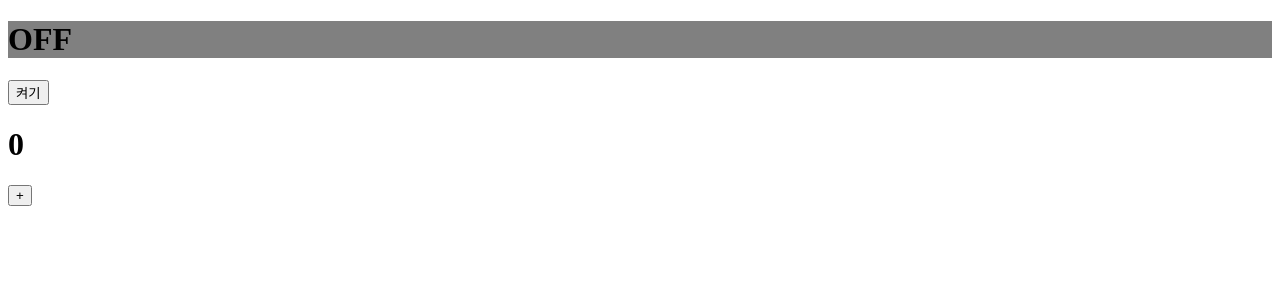
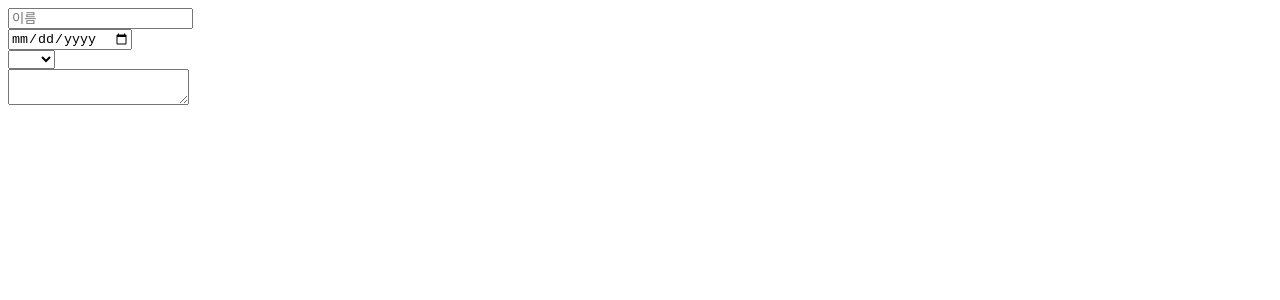
Before and after one commit to gkwlsdn17/ReactStudy, a React (Vite) app in the folder react/section05/: page / in a window 1280 px wide. Shown: the top 300 px of the page. Built offline with nearby package versions, Linux system fonts and the light colour scheme.

Commit message:
State로 사용자 입력 관리하기

```diff
--- a/react/section05/src/App.jsx
+++ b/react/section05/src/App.jsx
@@ -1,7 +1,6 @@
 import './App.css'
-import Bulb from './components/Bulb'
-import Counter from './components/Counter'
 
+import Register from './components/Register'
 
 function App() {
   // const state = useState(0)
@@ -13,9 +12,9 @@ function App() {
 
   return (
     <>
-    <Bulb/>
-    <Counter/>
-
+    {/* <Bulb/>
+    <Counter/> */}
+      <Register/>
     </>
   )
 }
--- /dev/null
+++ b/react/section05/src/components/Register.jsx
@@ -0,0 +1,117 @@
+import {useState} from 'react'
+
+// 간단한 회원가입 폼
+const Register = () => {
+    // const [name, setName] = useState("")
+    // const [birth, setBirth] = useState("")
+    // const [country, setCountry] = useState("")
+    // const [bio, setBio] = useState("")
+
+    // const onChangeName = (e) => {
+    //     setName(e.target.value)
+    // }
+
+    // const onChangeBirth = (e) => {
+    //     setBirth(e.target.value)
+    // }
+
+    // const onChangeCountry = (e) => {
+    //     setCountry(e.target.value)
+    // }
+
+    // const onChangeBio = (e) => {
+    //     setBio(e.target.value)
+    // }
+
+    const [input, setInput] = useState({
+        name: "",
+        birth: "",
+        country: "",
+        bio: ""
+    })
+
+    const onChange = (e) => {
+        setInput({
+            ...input,
+            [e.target.name]: e.target.value,
+        })
+    }
+
+    const onChangeName = (e) => {
+        // ...input을 보내야 관련 없는 값들은 그대로 유지되기때문에 꼭 넣어야함
+        setInput({
+            ...input,
+            name: e.target.value
+        })
+    }
+
+    const onChangeBirth = (e) => {
+        setInput({
+            ...input,
+            birth: e.target.value
+        })
+    }
+
+    const onChangeCountry = (e) => {
+        setInput({
+            ...input,
+            country: e.target.value
+        })
+    }
+
+    const onChangeBio = (e) => {
+        setInput({
+            ...input,
+            bio: e.target.value
+        })
+    }
+
+    return(
+        <div>
+            <div>
+                <input
+                    name="name"
+                    value={input.name}
+                    placeholder={"이름"}
+                    // onChange={onChangeName}
+                    onChange={onChange}
+                />
+                {input.name}
+            </div>
+            <div>
+                <input
+                    name="birth"
+                    type="date"
+                    value={input.birth}
+                    // onChange={onChangeBirth}
+                    onChange={onChange}
+                />
+                {input.birth}
+            </div>
+
+            <div>
+                <select value={input.country}
+                name="country"
+                // onChange={onChangeCountry}
+                onChange={onChange}
+                >
+                    <option></option>
+                    <option value="kr">한국</option>
+                    <option value="us">미국</option>
+                    <option value="uk">영국</option>
+                </select>
+                {input.country}
+            </div>
+            <div>
+                <textarea value={input.bio}
+                name="bio"
+                // onChange={onChangeBio}
+                onChange={onChange}
+                />
+                {input.bio}
+            </div>
+        </div>
+    )
+}
+
+export default Register
```
